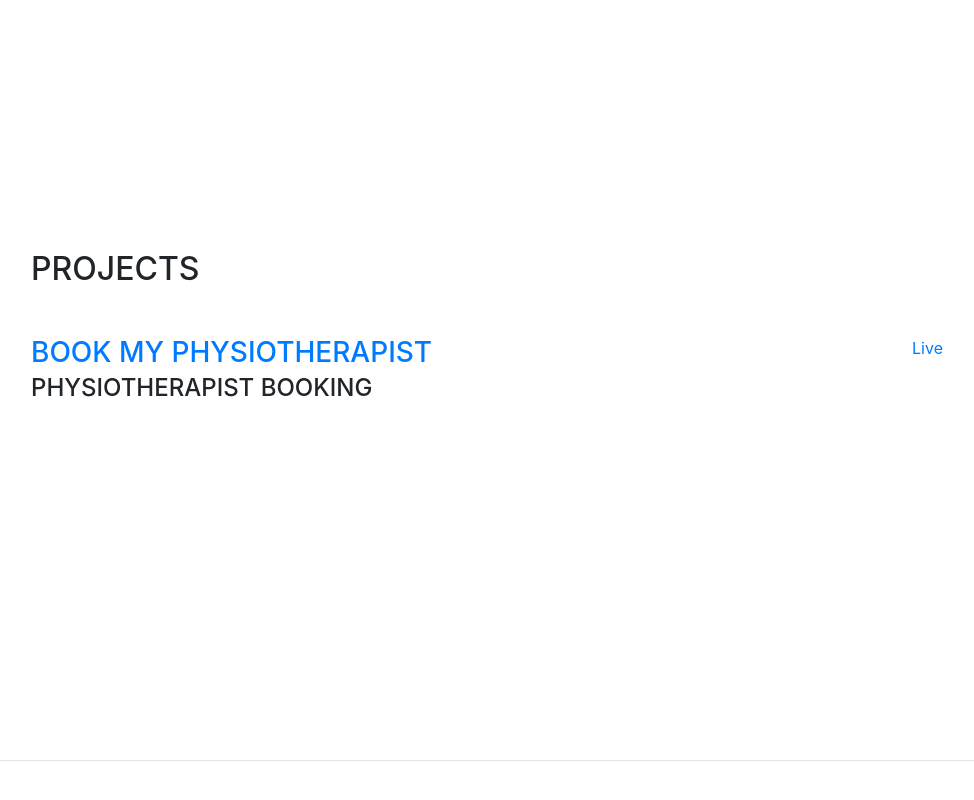
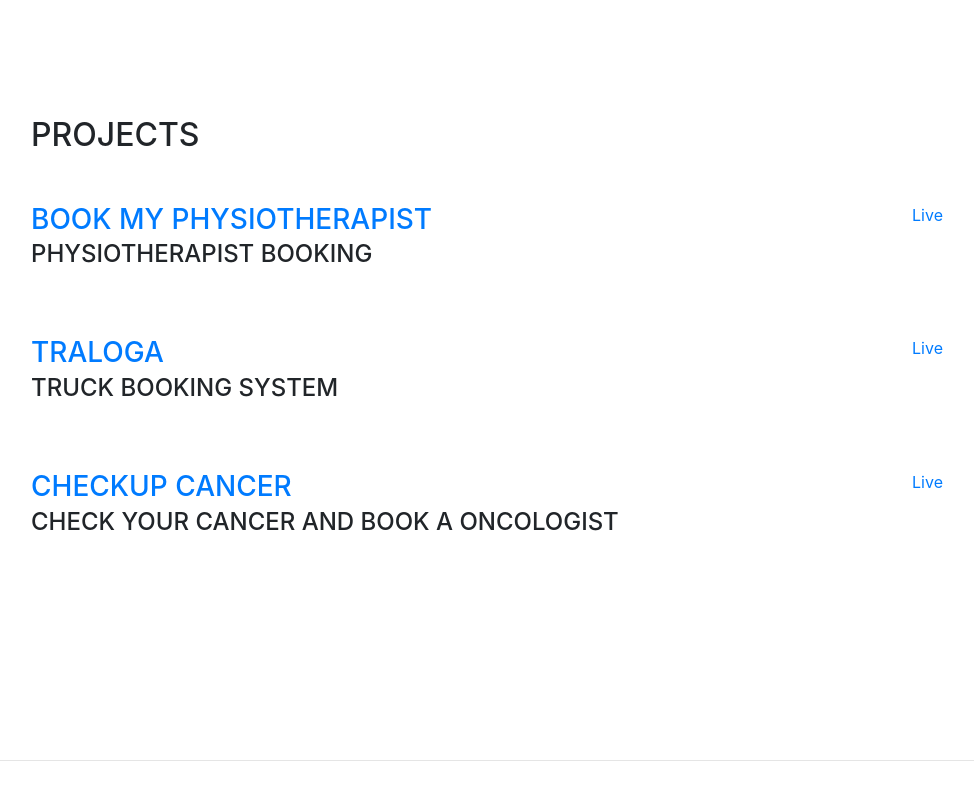
Before and after one commit to Surya1995/Surya1995.github.io, a website with bundled scripts: page index.html in a window 1280 px wide. Shown: the part 1642-2442 px from the top of the page, without its empty margins (289-1263 px from the left). Built offline with nearby package versions, Linux system fonts and the light colour scheme; a web font is replaced by a local one.

Commit message:
Update index.html

```diff
--- a/index.html
+++ b/index.html
@@ -119,8 +119,28 @@
 
           <div class="resume-item d-flex flex-column flex-md-row mb-5">
             <div class="resume-content mr-auto">
-              <h3 class="mb-0"><a href="http://www.bookmyphysiotherapist.com/" >Book My Physiotherapist</a></h3>
+              <h3 class="mb-0"><a href="http://www.bookmyphysiotherapist.com/" target="_blank" >Book My Physiotherapist</a></h3>
               <div class="subheading mb-3">Physiotherapist Booking</div>
+            </div>
+            <div class="resume-date text-md-right">
+              <span class="text-primary">Live</span>
+            </div>
+          </div>
+
+          <div class="resume-item d-flex flex-column flex-md-row mb-5">
+            <div class="resume-content mr-auto">
+              <h3 class="mb-0"><a href="http://traloga.com/" target="_blank" >Traloga</a></h3>
+              <div class="subheading mb-3">Truck Booking System</div>
+            </div>
+            <div class="resume-date text-md-right">
+              <span class="text-primary">Live</span>
+            </div>
+          </div>
+
+          <div class="resume-item d-flex flex-column flex-md-row mb-5">
+            <div class="resume-content mr-auto">
+              <h3 class="mb-0"><a href="https://www.checkupcancer.com/" target="_blank" >Checkup Cancer</a></h3>
+              <div class="subheading mb-3">Check Your Cancer And Book a Oncologist</div>
             </div>
             <div class="resume-date text-md-right">
               <span class="text-primary">Live</span>
```
